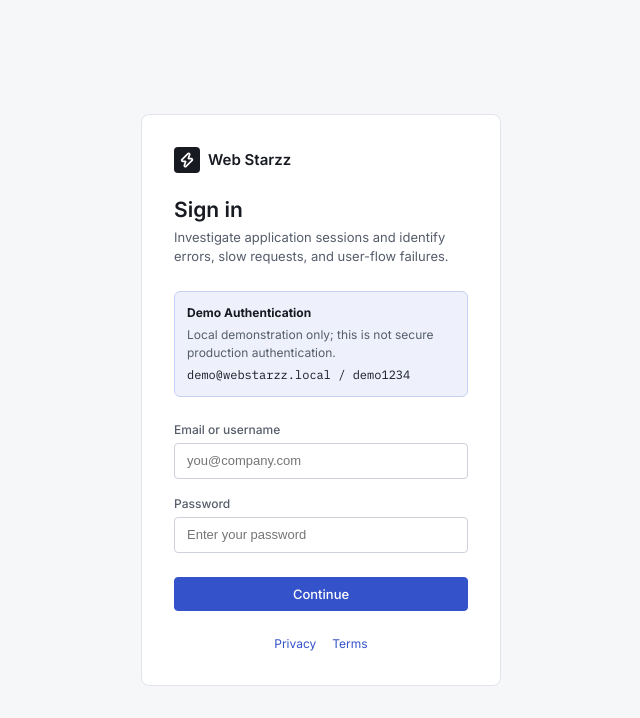
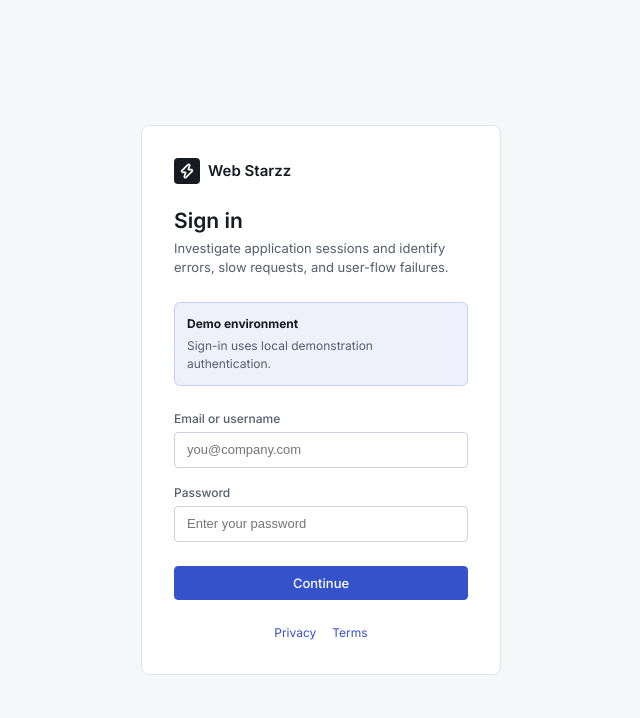
Before and after one commit to shubhankar71/Web-Strazz, a React (Vite) app: page /login in a window 1280 px wide. Shown: the top 718 px of the page, without its empty margins (319-959 px from the left). Built offline with nearby package versions, Linux system fonts and the light colour scheme; no server answers.

Commit message:
Refactor demo authentication note in Login component
Removed demo credentials display and updated demo note.

```diff
--- a/src/pages/Login.jsx
+++ b/src/pages/Login.jsx
@@ -4,7 +4,7 @@ import { Zap } from "lucide-react";
 import Button from "../components/ui/Button";
 import LoadingState from "../components/ui/LoadingState";
 import { useAuth } from "../context/AuthContext.jsx";
-import { DEMO_CREDENTIALS, getAuthMode } from "../services/authService.js";
+import { getAuthMode } from "../services/authService.js";
 import "./Login.css";
 
 const EMAIL_PATTERN = /^[^\s@]+@[^\s@]+\.[^\s@]+$/;
@@ -65,9 +65,8 @@ export default function Login() {
 
         {demoMode && (
           <div className="ws-login__demo-note" role="note">
-            <strong>Demo Authentication</strong>
-            <span>Local demonstration only; this is not secure production authentication.</span>
-            <code>{DEMO_CREDENTIALS.email} / {DEMO_CREDENTIALS.password}</code>
+            <strong>Demo environment</strong>
+            <span>Sign-in uses local demonstration authentication.</span>
           </div>
         )}
 
```
